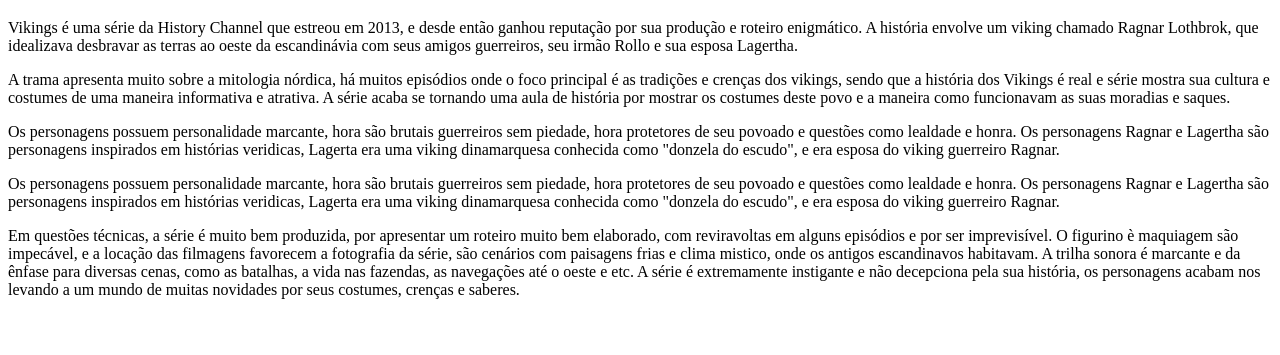
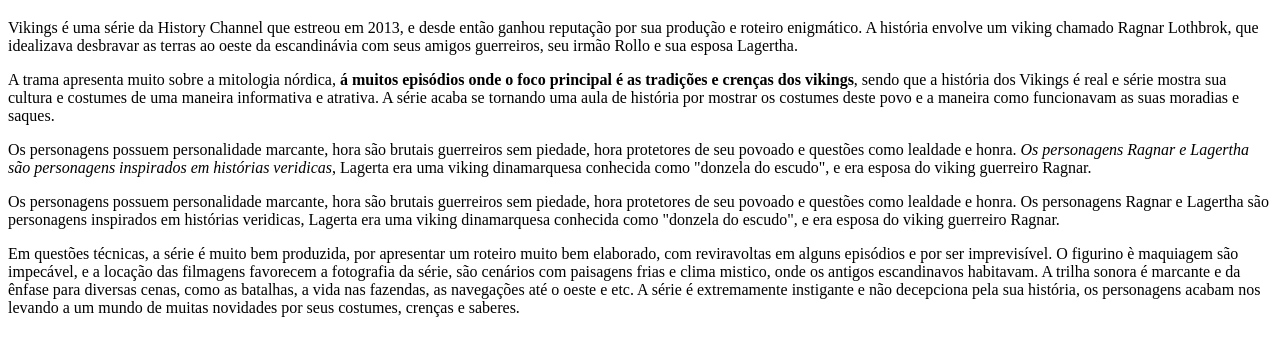
Before and after one commit to MMathias011/vikings, a plain HTML site: page index.html in a window 1280 px wide. Shown: the part 89-444 px from the top of the page. Drawn offline with Linux system fonts and the light colour scheme.

```diff
--- a/index.html
+++ b/index.html
@@ -17,10 +17,10 @@
         <p> Vikings é uma série da History Channel que estreou em 2013, e desde então ganhou reputação por sua produção e roteiro enigmático. A história envolve um viking chamado Ragnar Lothbrok, que idealizava desbravar as terras ao oeste da escandinávia com seus amigos guerreiros, seu irmão Rollo e sua esposa Lagertha.</p>
 
 
-        <p>A trama apresenta muito sobre a mitologia nórdica, há muitos episódios onde o foco principal é as tradições e crenças dos vikings, sendo que a história dos Vikings é real e série mostra sua cultura e costumes de uma maneira informativa e atrativa. A série acaba se tornando uma aula de história por mostrar os costumes deste povo e a maneira como funcionavam as suas moradias e saques.</p>
+        <p>A trama apresenta muito sobre a mitologia nórdica, <strong>á muitos episódios onde o foco principal é as tradições e crenças dos vikings</strong>, sendo que a história dos Vikings é real e série mostra sua cultura e costumes de uma maneira informativa e atrativa. A série acaba se tornando uma aula de história por mostrar os costumes deste povo e a maneira como funcionavam as suas moradias e saques.</p>
 
 
-        <p>Os personagens possuem personalidade marcante, hora são brutais guerreiros sem piedade, hora protetores de seu povoado e questões como lealdade e honra. Os personagens Ragnar e Lagertha são personagens inspirados em histórias veridicas, Lagerta era uma viking dinamarquesa conhecida como "donzela do escudo", e era esposa do viking guerreiro Ragnar.</p>
+        <p>Os personagens possuem personalidade marcante, hora são brutais guerreiros sem piedade, hora protetores de seu povoado e questões como lealdade e honra. <em>Os personagens Ragnar e Lagertha são personagens inspirados em histórias veridicas</em>, Lagerta era uma viking dinamarquesa conhecida como "donzela do escudo", e era esposa do viking guerreiro Ragnar.</p>
 
 
         <p>Os personagens possuem personalidade marcante, hora são brutais guerreiros sem piedade, hora protetores de seu povoado e questões como lealdade e honra. Os personagens Ragnar e Lagertha são personagens inspirados em histórias veridicas, Lagerta era uma viking dinamarquesa conhecida como "donzela do escudo", e era esposa do viking guerreiro Ragnar.</p>
```
